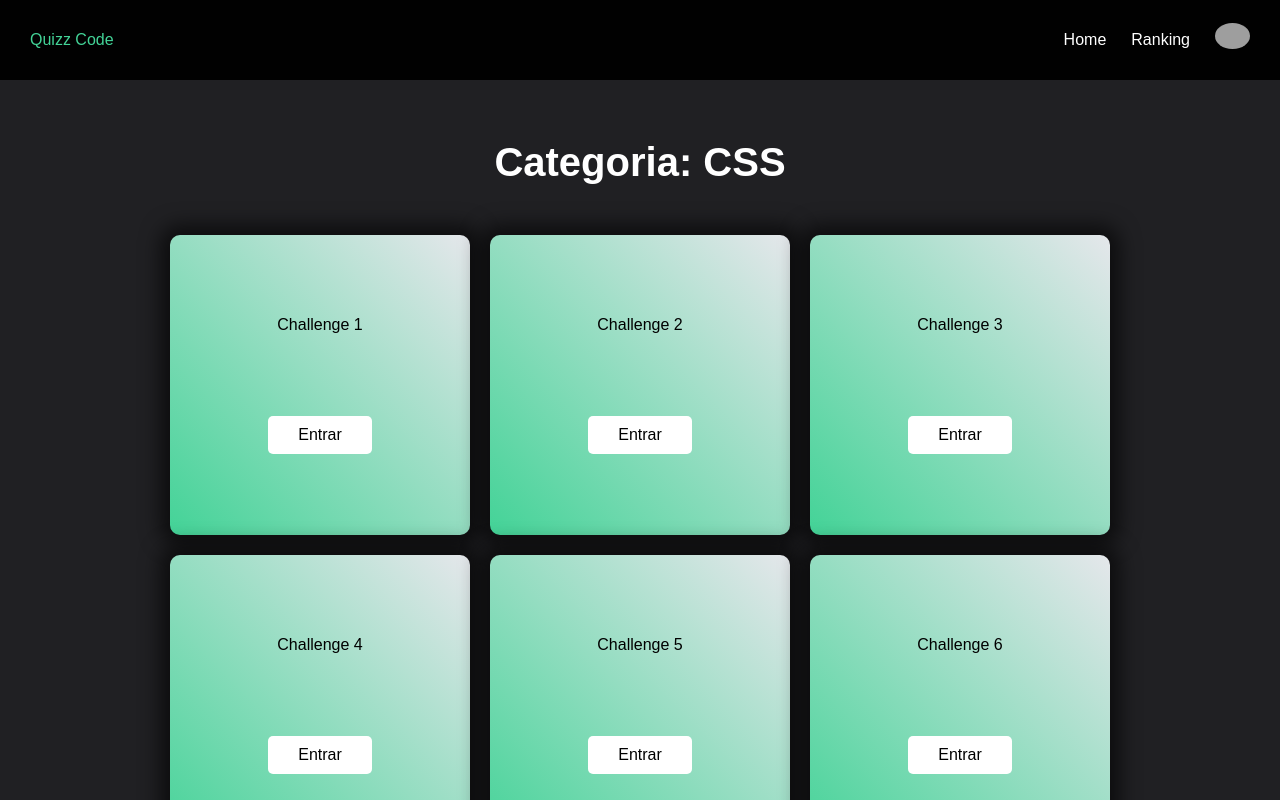
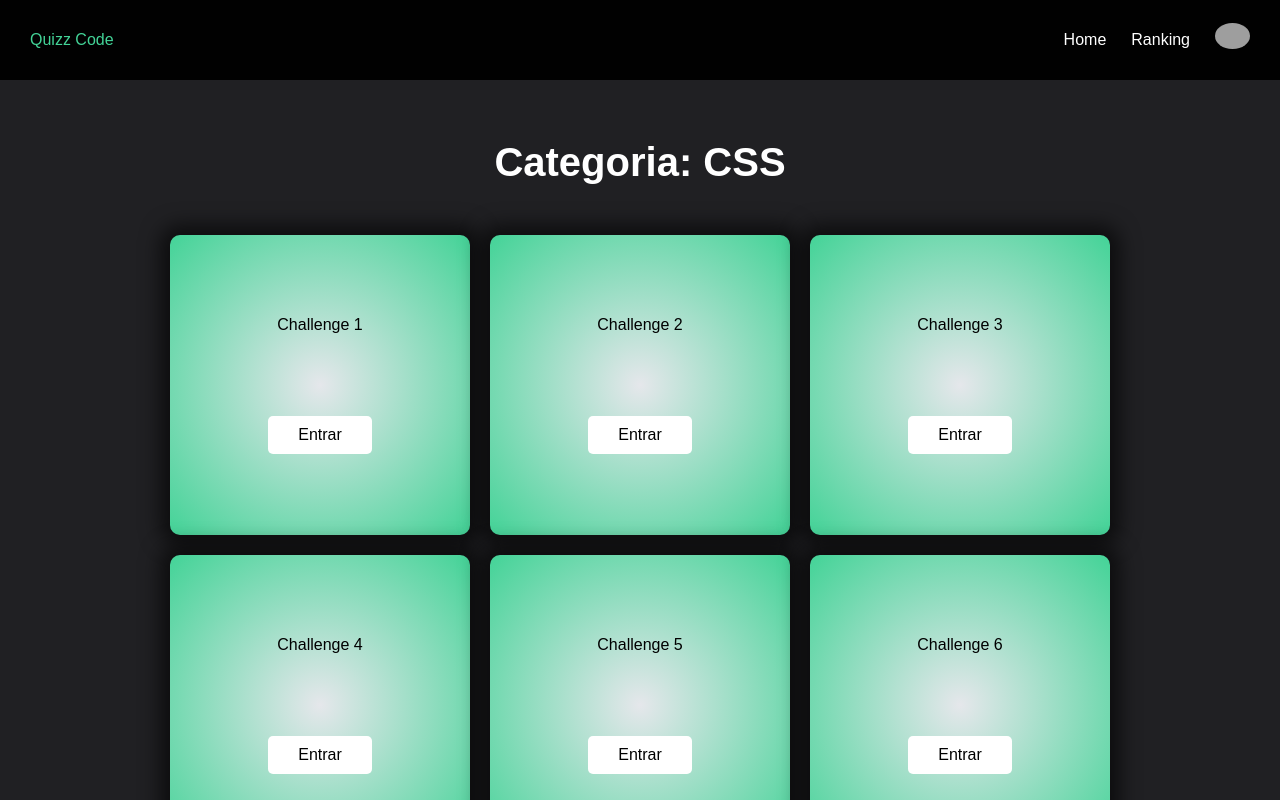
Before and after one commit to jaenfigueroa/quizz-code-client, a React (Vite) app: page /category/CSS in a window 1280 px wide. Shown: the top 800 px of the page. Built offline with nearby package versions, Linux system fonts and the light colour scheme; grey boxes are pictures that could not be loaded.

Commit message:
change linear for radial

```diff
--- a/src/components/Category/Category.css
+++ b/src/components/Category/Category.css
@@ -29,6 +29,7 @@
   width: 300px;
   height: 300px;
   background: linear-gradient(45deg, var(--green), var(--white));
+  background: radial-gradient(var(--white), var(--green));
   display: flex;
   flex-direction: column;
   justify-content: space-evenly;
--- a/src/pages/Home/Home.css
+++ b/src/pages/Home/Home.css
@@ -84,6 +84,7 @@
 
 .section-home__categories article{
   background: linear-gradient(45deg, var(--blue), var(--white));
+  background: radial-gradient( rgb(201, 201, 255), var(--blue));
   width: 300px;
   height: 300px;
   display: flex;
```
